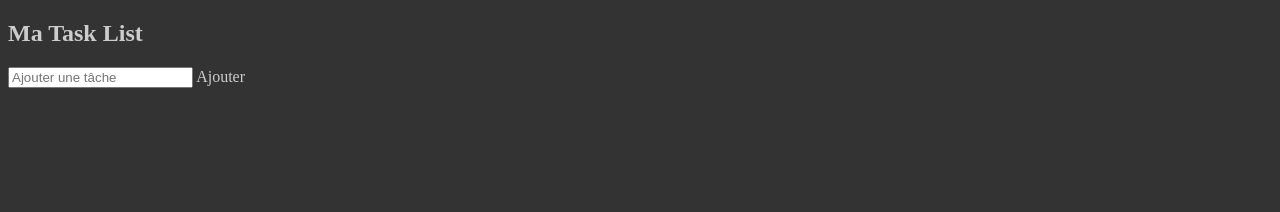
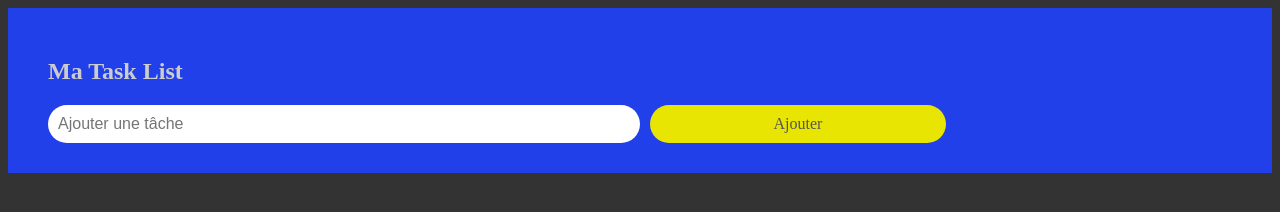
Before and after one commit to bopi1829/taskList, a plain HTML site: page index.html in a window 1280 px wide. Drawn offline with Linux system fonts and the light colour scheme.

Commit message:
ajout du css

```diff
--- a/index.html
+++ b/index.html
@@ -9,16 +9,16 @@
 </head>
 <body>
     <header>
-        <div id="myTaskList">
+        <div id="taskForm">
             <h2>Ma Task List</h2>
             <input type="text" id="taskInput" placeholder="Ajouter une tâche">
             <span class="addBtn" id="addTask">Ajouter</span>
         </div>
-        <div>
-            <ul id="taskList">
-                <!--  Les tâches seront ajoutées ici  -->
-            </ul>
-        </div>
     </header>
+    <div id="myTaskList">
+        <ul id="taskList">
+            <!--  Les tâches seront ajoutées ici  -->
+        </ul>
+    </div>
 </body>
 </html>
--- a/style.css
+++ b/style.css
@@ -2,3 +2,70 @@ body {
     background-color: #333;
     color: #ccc;
 }
+
+/* Include the padding and border in an element's total width and height */
+* {
+    box-sizing: border-box;
+}
+
+/* Remove margins and padding from the list */
+ul {
+    margin: 0;
+    padding: 0;
+}
+
+/* Style the header */
+header {
+    background-color: #2240e9;
+    padding: 30px 40px;
+    text-align: left;
+}
+
+/* Clear floats after the header */
+header:after {
+    content: "";
+    display: table;
+    clear: both;
+}
+
+/* Style the input */
+input {
+    margin: 0;
+    border: none;
+    border-radius: 20px;
+    width: 50%;
+    padding: 10px;
+    float: left;
+    font-size: 16px;
+}
+
+ul li {
+    cursor: pointer;
+    position: relative;
+    padding: 10px 50px;
+    font-size: 18px;
+    transition: 0.2s;
+}
+
+/* Style the "Add" button */
+.addBtn {
+    margin-left: 10px;
+    padding: 10px;
+    width: 25%;
+    background: #e9e503;
+    color: #555;
+    float: left;
+    text-align: center;
+    font-size: 16px;
+    cursor: pointer;
+    transition: 0.3s;
+    border-radius: 20px;
+}
+
+.addBtn:hover {
+    background-color: #bbb;
+}
+
+#myTaskList {
+    margin-top: 10px;
+}
```
